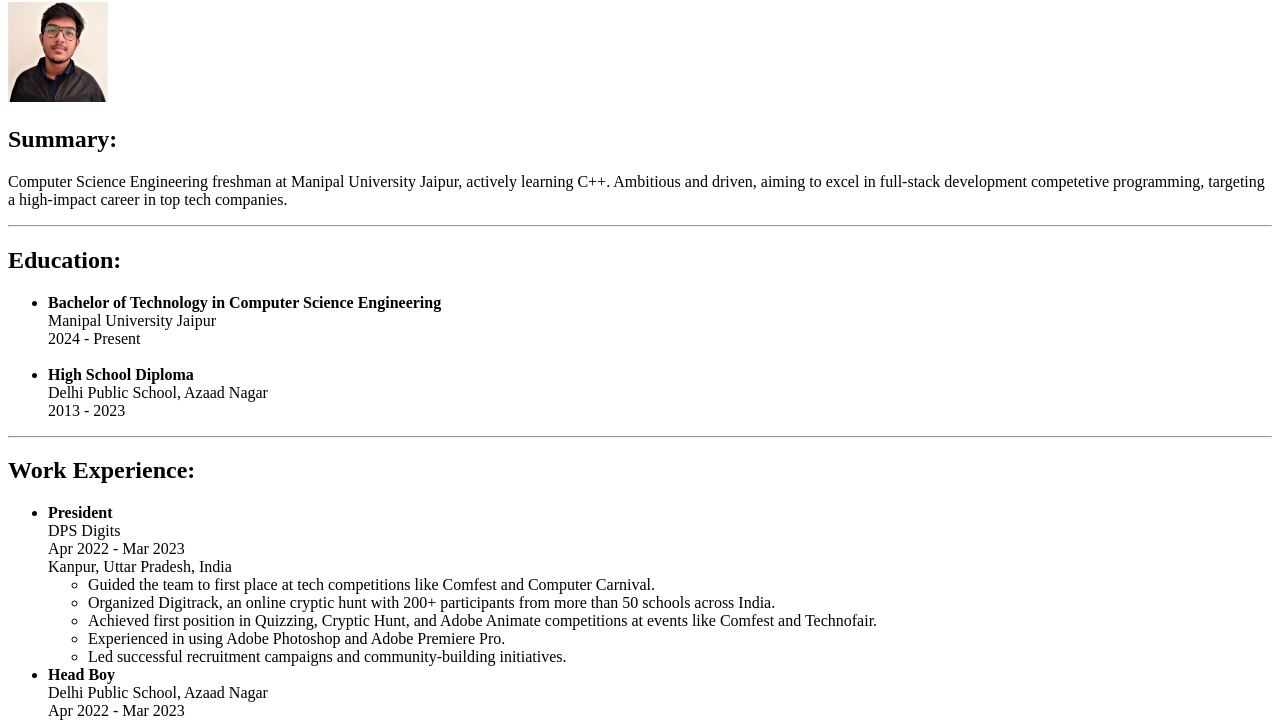
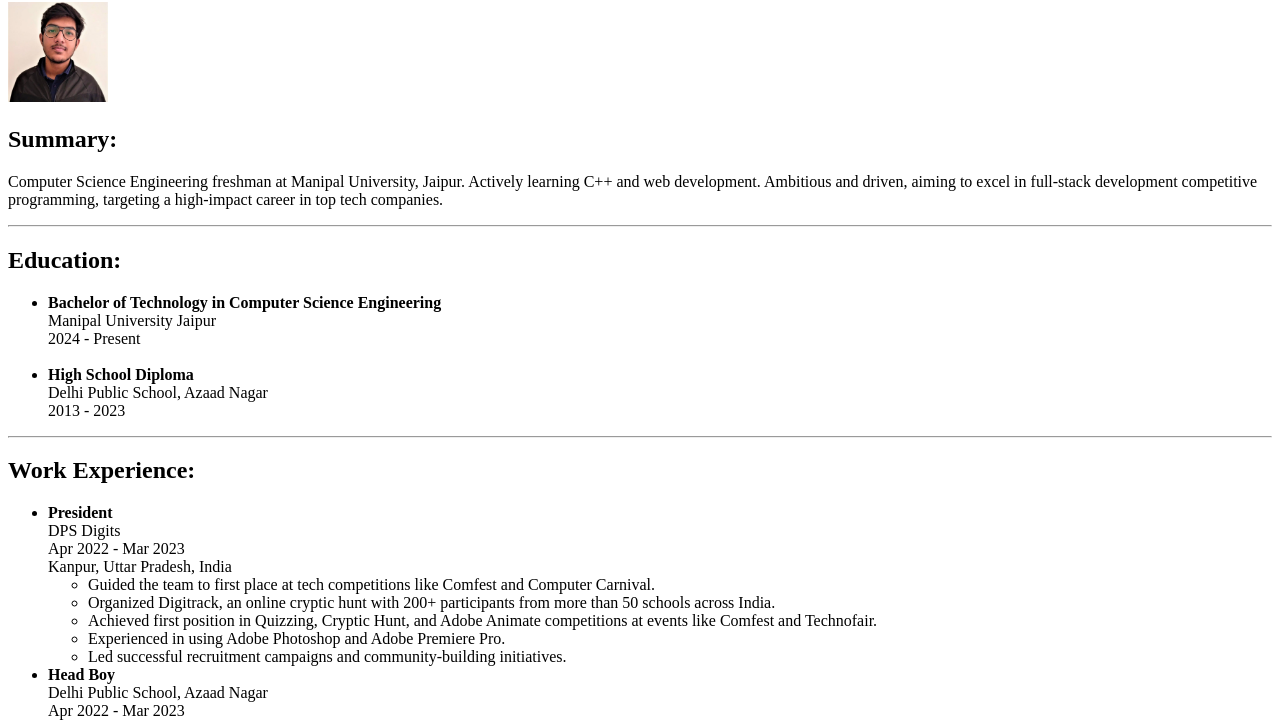
Before and after one commit to shreyyaz/capstone-project-1, a plain HTML site: page index.html in a window 1280 px wide. Shown: the part 78-799 px from the top of the page. Drawn offline with Linux system fonts and the light colour scheme.

Commit message:
Update index.html

```diff
--- a/index.html
+++ b/index.html
@@ -9,7 +9,7 @@
     <h1>Shreyas Kumar Singh</h1>
     <img src="./image.jpg" alt="image of Shreyas" height="100" />
     <h2>Summary:</h2>
-    <p>Computer Science Engineering freshman at Manipal University Jaipur, actively learning C++. Ambitious and driven, aiming to excel in full-stack development competetive programming, targeting a high-impact career in top tech companies.</p>
+    <p>Computer Science Engineering freshman at Manipal University, Jaipur. Actively learning C++ and web development. Ambitious and driven, aiming to excel in full-stack development competitive programming, targeting a high-impact career in top tech companies.</p>
     <hr/>
     <h2>Education:</h2>
     <ul>
```
